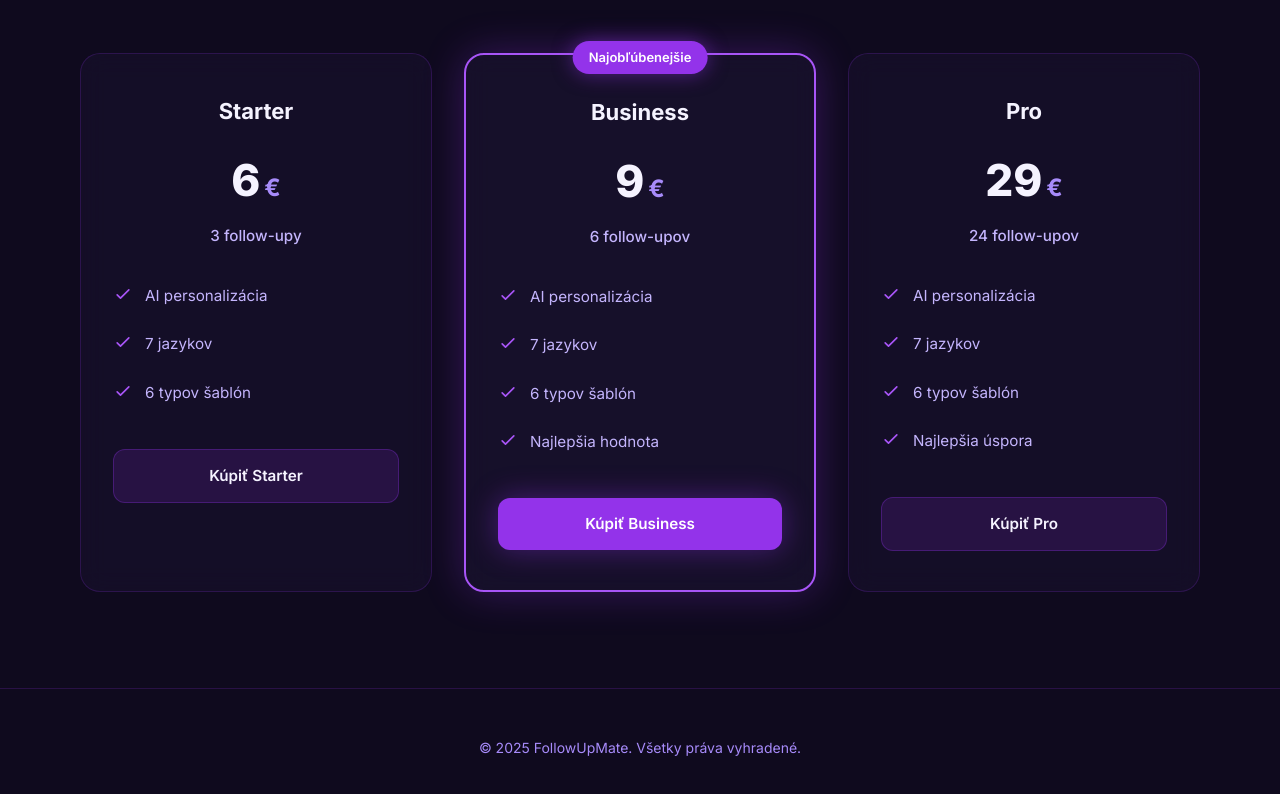
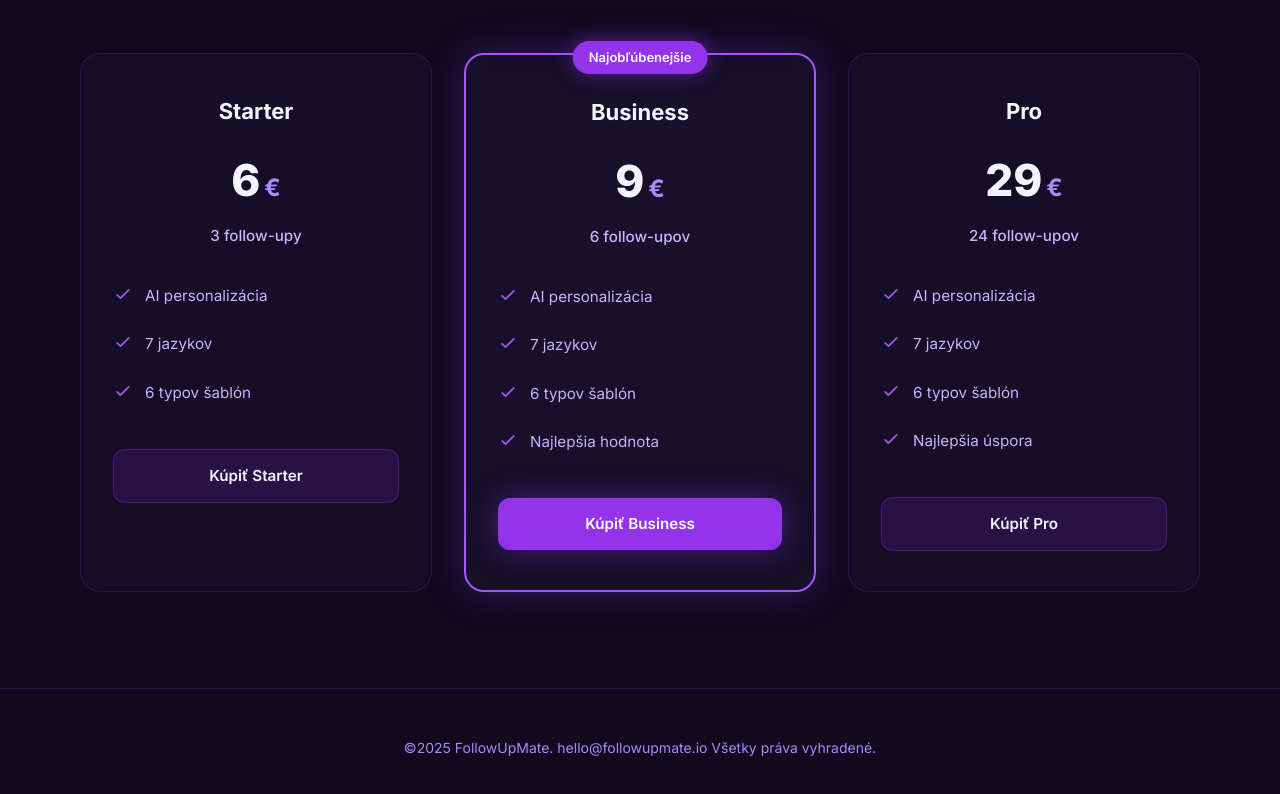
Before and after one commit to followupmate/followupmate, a website: page index.html in a window 1280 px wide. Shown: the part 2412-3206 px from the top of the page. Drawn offline with Linux system fonts and the light colour scheme.

Commit message:
Update index.html

```diff
--- a/index.html
+++ b/index.html
@@ -1384,7 +1384,7 @@
     <!-- Footer -->
     <footer>
         <div class="footer-container">
-            <p class="footer-text">&copy; 2025 FollowUpMate. Všetky práva vyhradené.</p>
+            <p class="footer-text">&copy;2025 FollowUpMate. hello@followupmate.io  Všetky práva vyhradené.</p>
         </div>
     </footer>
 
```
